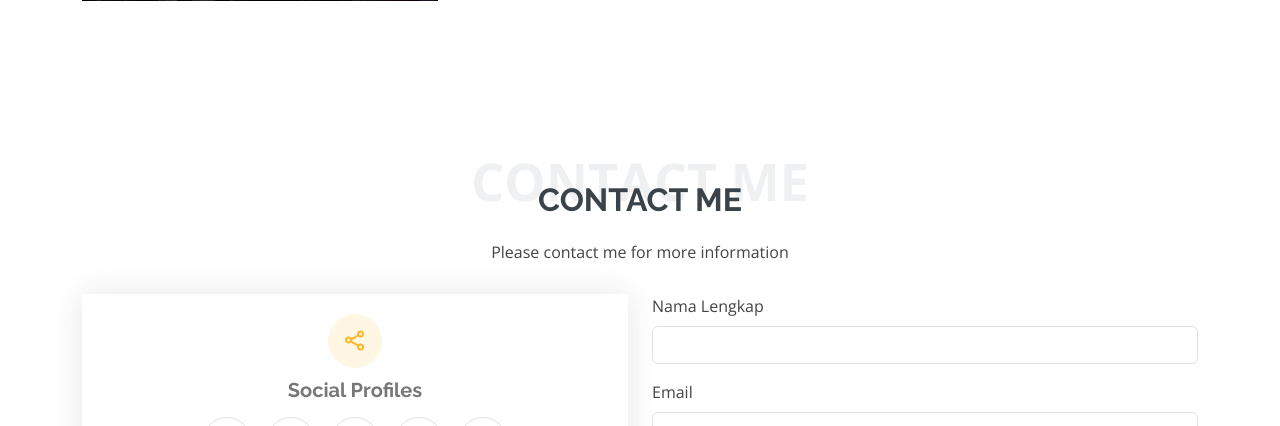
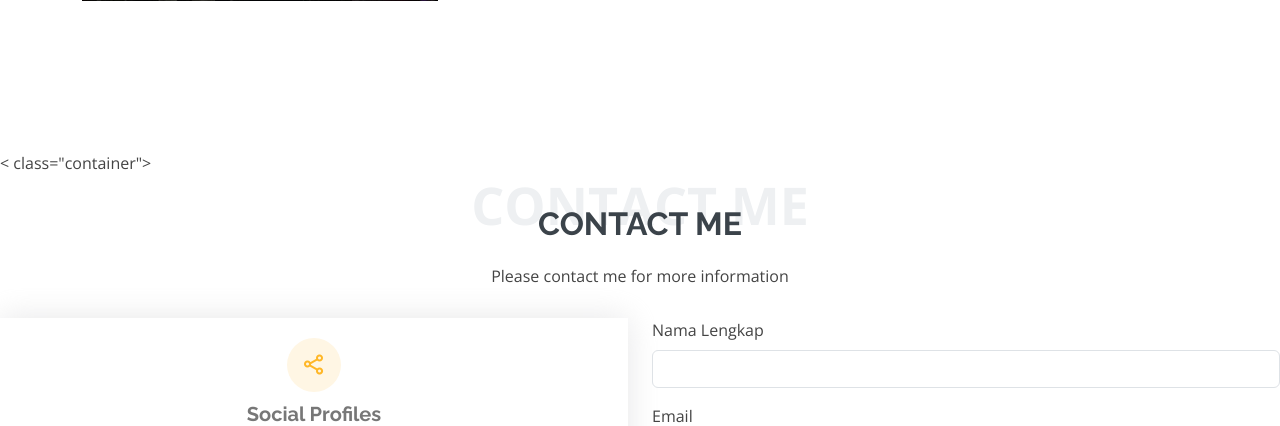
Before and after one commit to ssykra/ssykra.github.io, a CodeIgniter 4 app: the page made by app/Views/body.php in a window 1280 px wide. Shown: the part 6074-6500 px from the top of the page. Run offline with PHP 8.4 and a stand-in for CodeIgniter, Linux system fonts and the light colour scheme; the template is opened without the code that fills it, so the values that code supplies are empty; some libraries are stand-ins or nearby versions.

Commit message:
first commit

```diff
--- a/app/Views/body.php
+++ b/app/Views/body.php
@@ -464,7 +464,7 @@
 
     <!-- ======= Contact Me Section ======= -->
     <section id="contact" class="contact">
-      <div class="container">
+      < class="container">
 
         <div class="section-title">
           <span>Contact Me</span>
@@ -537,7 +537,6 @@
               </button>
             </form>
           </div>
-
         </div>
 
       </div>
--- a/public/index.html
+++ b/public/index.html
@@ -580,7 +580,7 @@
 
     <!-- ======= Contact Me Section ======= -->
     <section id="contact" class="contact">
-      <div class="container">
+       <class="container">
 
         <div class="section-title">
           <span>Contact Me</span>
@@ -653,7 +653,6 @@
               </button>
             </form>
           </div>
-
         </div>
 
       </div>
```
